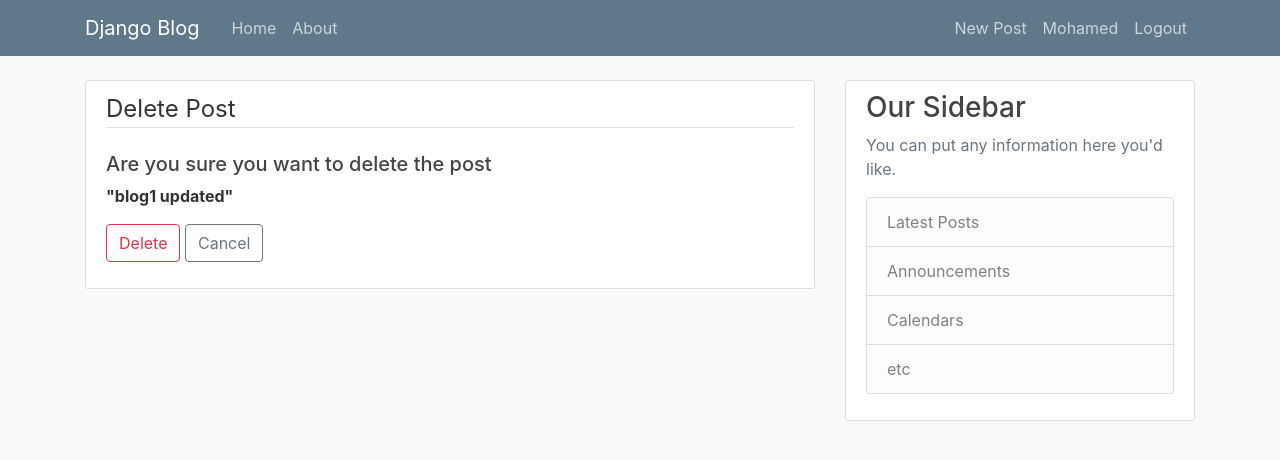
After one commit to MohamedAhmed7/Django_Blog, a Django app: page /post/1/delete in a window 1280 px wide. The commit adds this page. Shown: the top 460 px of the page. Run offline with Django 3.2, Linux system fonts and the light colour scheme; a user stored in the database is signed in; data comes from the database, SQL or seed files in the repository; both versions use the stored data as it was after the commit; some libraries are stand-ins or nearby versions.

Commit message:
user posts create update and delete with authentication

```diff
--- a/blog/models.py
+++ b/blog/models.py
@@ -1,6 +1,7 @@
 from django.db import models
 from django.contrib.auth.models import User
 from django.utils import timezone
+from django.urls import reverse
 
 class Post(models.Model):
     title = models.CharField(max_length=100)
@@ -11,6 +12,9 @@ class Post(models.Model):
     def __str__(self):
         return self.title
 
+    def get_absolute_url(self):
+        return reverse('post-detail', kwargs={'pk':self.pk})
+
 class Reply(models.Model):
     content = models.TextField()
     date_posted = models.DateTimeField(default=timezone.now)
--- a/blog/templates/blog/base.html
+++ b/blog/templates/blog/base.html
@@ -35,6 +35,7 @@
             <!-- Navbar Right Side -->
             <div class="navbar-nav">
             {% if user.is_authenticated %}
+                <a class="nav-item nav-link" href="{% url 'post-new' %}">New Post</a>
                 <a class="nav-item nav-link" href="{% url 'profile' %}">{{ user.username }}</a>
                 <a class="nav-item nav-link" href="{% url 'logout'%}">Logout</a>
             {% else %}
--- a/blog/templates/blog/home.html
+++ b/blog/templates/blog/home.html
@@ -2,7 +2,7 @@
 {% block content %}
     {% for post in posts %}
         <article class="media content-section">
-         <img class="rounded-circle article-img" src="{{user.profile.image.url}}">
+         <img class="rounded-circle article-img" src="{{post.author.profile.image.url}}">
           <div class="media-body">
             <div class="article-metadata">
               <a class="mr-2" href="#">{{ post.author }}</a>
--- /dev/null
+++ b/blog/templates/blog/post_confirm_delete.html
@@ -0,0 +1,17 @@
+{% extends "blog/base.html" %}
+{% block content %}
+    <div class="content-section">
+        <form method="POST">
+        {% csrf_token %}
+            <fieldset class="form-group">
+                <legend class="border-bottom mb-4">Delete Post</legend>
+                <h5>Are you sure you want to delete the post </h5>
+                <b>"{{ object.title}}"</b>
+            </fieldset>
+            <div class="form-group">
+                <button class="btn btn-outline-danger" type="submit">Delete</button>
+                <a class="btn btn-outline-secondary" href="{% url 'post-detail' object.id%}">Cancel</a>
+            </div>
+        </form>
+    </div>
+{% endblock content %}
--- a/blog/urls.py
+++ b/blog/urls.py
@@ -5,6 +5,8 @@ from . import views
 urlpatterns = [
     path('', views.PostListView.as_view(), name='blog-home'),
     path('about/', views.about, name='blog-about'),
+    path('post/new/', views.PostCreateView.as_view(), name='post-new'),
+    path('post/<int:pk>/update', views.PostUpdateView.as_view(), name='post-update'),
+    path('post/<int:pk>/delete', views.PostDeleteView.as_view(), name='post-delete'),
     path('post/<int:pk>/', views.PostDetailView.as_view(), name='post-detail' ),
-#path('post/<int:pk>/', views.RepliesListView.as_view(), name='post-replies' ),
 ]
--- a/blog/views.py
+++ b/blog/views.py
@@ -1,6 +1,10 @@
 from django.shortcuts import render
-from django.views.generic import ListView, DetailView
+from django.views.generic import (ListView, DetailView,
+CreateView, UpdateView, DeleteView)
 from .models import Post, Reply
+from django.contrib.auth.mixins import LoginRequiredMixin, UserPassesTestMixin
+
+
 # Create your views here.
 
 def home(request):
@@ -9,7 +13,6 @@ def home(request):
         'posts': Post.objects.all()
     }
     return render(request, 'blog/home.html', context)
-
 
 class PostListView(ListView):
     model = Post
@@ -20,11 +23,43 @@ class PostListView(ListView):
 class PostDetailView(DetailView):
     model = Post
     context_object_name = 'post'
-
+    # pass the replies to the post
     def get_context_data(self, **kwargs):
         context = super().get_context_data(**kwargs)
         context['replies'] = Reply.objects.filter(post = context['post']).all()
         return context
 
+class PostCreateView(LoginRequiredMixin, CreateView):
+    model = Post
+    fields = ['title', 'content']
+
+    def form_valid(self, form):
+        form.instance.author = self.request.user
+        return super().form_valid(form)
+
+
+
+class PostUpdateView(LoginRequiredMixin, UserPassesTestMixin, UpdateView):
+    model = Post
+    fields = ['title', 'content']
+    def form_valid(self, form):
+        form.instance.author = self.request.user
+        return super().form_valid(form)
+
+    def test_func(self):
+        post = self.get_object()
+        if self.request.user == post.author:
+            return True
+        return False
+
+class PostDeleteView(LoginRequiredMixin, UserPassesTestMixin, DeleteView):
+    model = Post
+    success_url = '/'
+    def test_func(self):
+        post = self.get_object()
+        if self.request.user == post.author:
+            return True
+        return False
+
 def about(request):
     return render(request, 'blog/about.html')
```
Also changed, not shown: blog/templates/blog/post_detail.html (+6 -1 lines), blog/templates/blog/post_form.html (added, +16 -0 lines), db.sqlite3.
